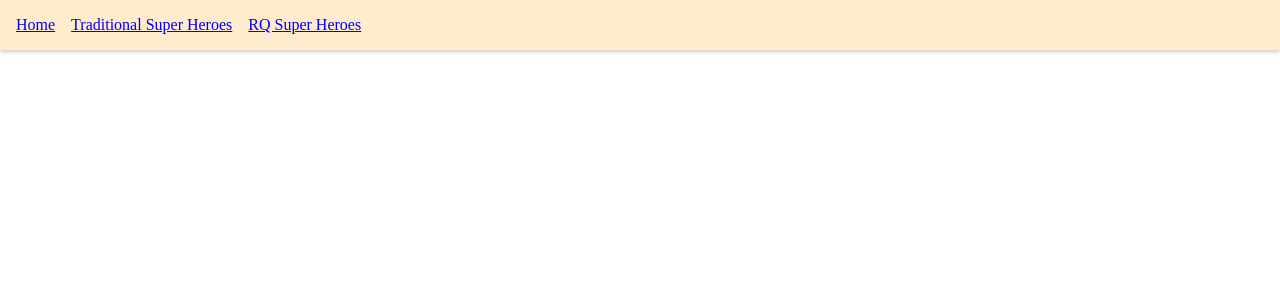
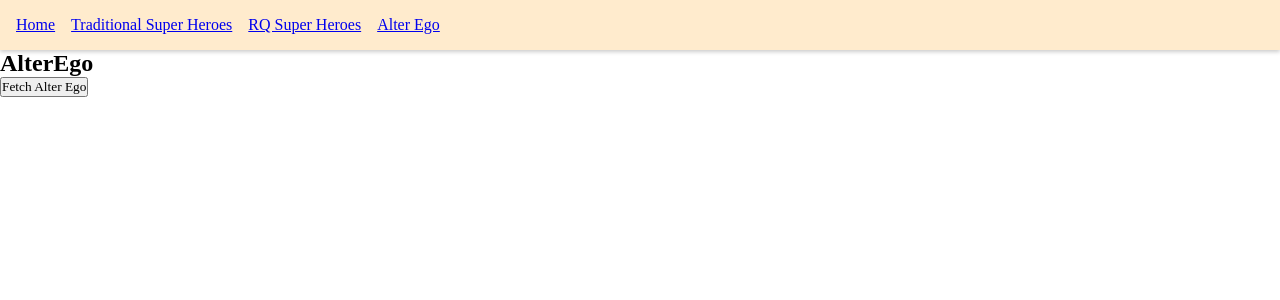
Before and after one commit to Joichiro02/React-Query-Full-Course, a React (Vite) app: page /alter-ego in a window 1280 px wide. Shown: the top 300 px of the page. Built offline with nearby package versions, Linux system fonts and the light colour scheme.

Commit message:
create a custom hook for useQuery

```diff
--- a/src/App.jsx
+++ b/src/App.jsx
@@ -5,6 +5,7 @@ import { ReactQueryDevtools } from "react-query/devtools";
 import HomePage from './components/Home.page';
 import SuperHeroesPage from './components/SuperHeroes.page';
 import RQSuperHeroesPage from './components/RQSuperHeroes.page';
+import AlterEgo from './components/AlterEgo';
 
 const queryClient = new QueryClient();
 
@@ -24,12 +25,16 @@ function App() {
               <li>
                 <Link to="/rq-super-heroes">RQ Super Heroes</Link>
               </li>
+              <li>
+                <Link to="/alter-ego">Alter Ego</Link>
+              </li>
             </ul>
           </nav>
           <Routes>
             <Route path='/' element={<HomePage />} />
             <Route path='/super-heroes' element={<SuperHeroesPage />} />
             <Route path='/rq-super-heroes' element={<RQSuperHeroesPage />} />
+            <Route path='/alter-ego' element={<AlterEgo />} />
           </Routes>
         </div>
       </BrowserRouter>
--- /dev/null
+++ b/src/components/AlterEgo.jsx
@@ -0,0 +1,27 @@
+import React from 'react'
+import { useSuperHeroesData } from '../hooks/useSuperHeroesData'
+
+const AlterEgo = () => {
+    const filterAlterEgo = (data) => {
+        const alterEgo = data.data.map(item => item.alterEgo);
+        return alterEgo;
+    }
+    const { data, isLoading, isError, error, isFetching, refetch } = useSuperHeroesData({ select: filterAlterEgo, enabled: false });
+
+    if (isLoading || isFetching) return <h2>Loading...</h2>
+    if (isError) return <h2>{error.message}</h2>
+
+    return (
+        <>
+            <h2 className='alter-ego'>AlterEgo</h2>
+            <button onClick={refetch}>Fetch Alter Ego</button>
+            {
+                data?.map(alterEgo => (
+                    <div key={alterEgo}>{alterEgo}</div>
+                ))
+            }
+        </>
+    )
+}
+
+export default AlterEgo
--- a/src/components/RQSuperHeroes.page.jsx
+++ b/src/components/RQSuperHeroes.page.jsx
@@ -1,10 +1,5 @@
-import axios from 'axios';
-import React, { useEffect, useState } from 'react';
-import { useQuery } from "react-query";
-
-const fetchSuperHeroes = () => {
-    return axios.get("http://localhost:4000/superheroes");
-}
+import React, { useEffect } from 'react';
+import { useSuperHeroesData } from '../hooks/useSuperHeroesData';
 
 const RQSuperHeroesPage = () => {
     const onSuccess = (data) => {
@@ -13,25 +8,7 @@ const RQSuperHeroesPage = () => {
     const onError = (error) => {
         console.log("Perform side effect after encountering error", error);
     }
-    const { data, isLoading, isError, error, isFetching, refetch } = useQuery(
-        "super-heroes",
-        fetchSuperHeroes,
-        // { cacheTime: 5000 }, //default 5mins
-        // { staleTime: 30000 }, //default 0 //after 30seconds will fetch again the data
-        // { refetchOnMount: true }, //default true //the query will REFETCH ON MOUNT if the data is STALE //if {refetchOnMount: "always"} even the data is not in STALE state if will fetch data
-        // { refetchOnWindowFocus: true }, //default true //every time that the tapgit/window is on focos the background refetch will be initiated //if {refetchOnWindowFocus: "always"} even the data is not in STALE state if will fetch data
-        // { refetchInterval: true }, //default false // this is fetch data infinite it use for the website that need to display data every single time, if the value is true every time that the browser is in focus it will fetch data // {refetchInterval: 2000} can use time, that means if the value is 2seconds, every 2seconds it will fetch data
-        // { refetchIntervalInBackground: false }, //it will continue to pull data even the browser in not focus
-        // { enabled: true } //default true //this will not fetch automatically the data, its need to be trigger the "refetch" that's why it put in onClick
-        {
-            onSuccess: onSuccess,
-            onError: onError,
-            select: (data) => {
-                const superHeroes = data.data.map(hero => hero.name);
-                return superHeroes;
-            }
-        }
-    );
+    const { data, isLoading, isError, error, isFetching, refetch } = useSuperHeroesData({ onSuccess, onError });
 
     useEffect(() => {
         // console.log("RQSuperHeroesPage");
@@ -49,16 +26,16 @@ const RQSuperHeroesPage = () => {
         <>
             <h2 className='rq-super-heroes'>RQ Super Heroes Page</h2>
             <button onClick={refetch}>Fetch Heros</button>
-            {/* {
+            {
                 data?.data.map(hero => (
                     <div key={hero.name}>{hero.name}</div>
                 ))
-            } */}
-            {
+            }
+            {/* {
                 data.map(heroName => (
                     <div key={heroName}>{heroName}</div>
                 ))
-            }
+            } */}
         </>
     )
 }
--- /dev/null
+++ b/src/hooks/useSuperHeroesData.js
@@ -0,0 +1,29 @@
+import { useQuery } from "react-query";
+import axios from 'axios';
+
+const fetchSuperHeroes = () => {
+    return axios.get("http://localhost:4000/superheroes");
+}
+
+export const useSuperHeroesData = (options = null) => {
+    return useQuery(
+        "super-heroes",
+        fetchSuperHeroes,
+        // { cacheTime: 5000 }, //default 5mins
+        // { staleTime: 30000 }, //default 0 //after 30seconds will fetch again the data
+        // { refetchOnMount: true }, //default true //the query will REFETCH ON MOUNT if the data is STALE //if {refetchOnMount: "always"} even the data is not in STALE state if will fetch data
+        // { refetchOnWindowFocus: true }, //default true //every time that the tapgit/window is on focos the background refetch will be initiated //if {refetchOnWindowFocus: "always"} even the data is not in STALE state if will fetch data
+        // { refetchInterval: true }, //default false // this is fetch data infinite it use for the website that need to display data every single time, if the value is true every time that the browser is in focus it will fetch data // {refetchInterval: 2000} can use time, that means if the value is 2seconds, every 2seconds it will fetch data
+        // { refetchIntervalInBackground: false }, //it will continue to pull data even the browser in not focus
+        // { enabled: true } //default true //this will not fetch automatically the data, its need to be trigger the "refetch" that's why it put in onClick
+        // {
+        //     onSuccess: onSuccess, // a callback that return a message if the fetching is successful
+        //     onError: onError, // a callback that return a message if the fetching is encounter an error
+        //     select: (data) => { // manipulate the data that have been fetch and tranform it to new form
+        //         const superHeroes = data.data.map(hero => hero.name);
+        //         return superHeroes;
+        //     }
+        // },
+        options
+    )
+}
```
